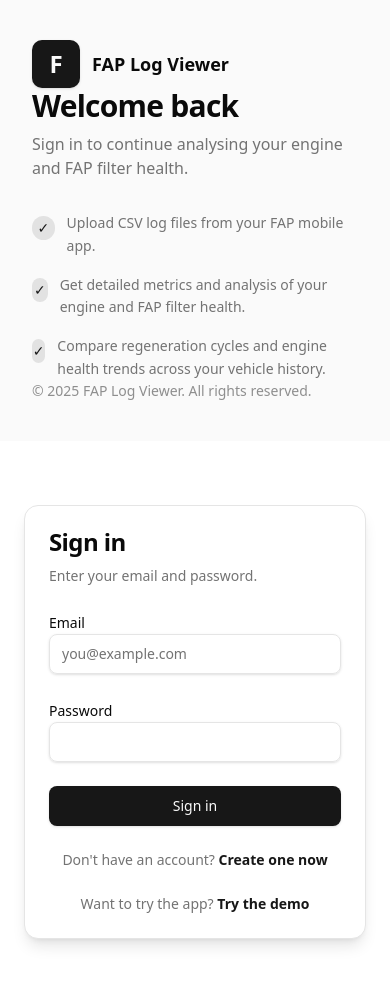
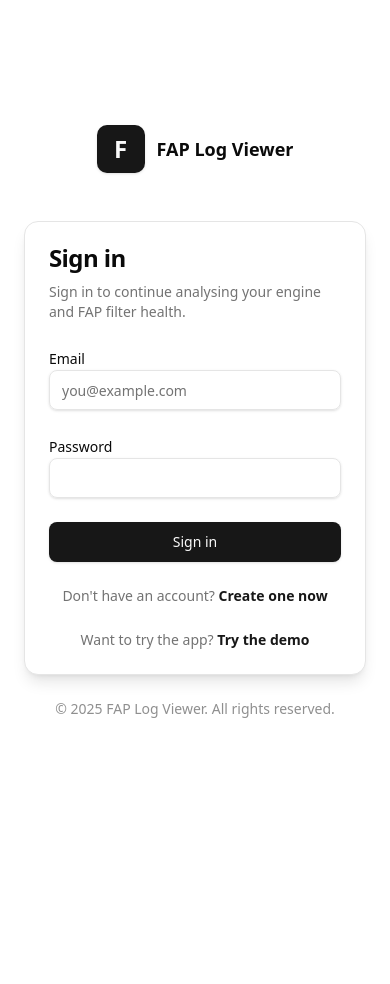
Before and after one commit to miloszk9/FAP-log-viewer, an Astro site in the folder frontend/: page / in a window 390 px wide. After the commit the page ends 844 px from the top, so only its background shows below. Built offline with nearby package versions, Linux system fonts and the light colour scheme; Astro itself is replaced by a stand-in of ours.

Commit message:
Refactor LoginView and RegisterView components to improve layout on mobile version

```diff
--- a/frontend/src/components/auth/LoginView.tsx
+++ b/frontend/src/components/auth/LoginView.tsx
@@ -117,7 +117,7 @@ export const LoginView: React.FC = () => {
     <div className="relative min-h-screen w-full bg-background">
       <div className="absolute inset-0 -z-10 bg-[radial-gradient(circle_at_top,_rgba(59,130,246,0.25),_transparent_55%)]" />
       <div className="mx-auto flex min-h-screen w-full flex-col lg:flex-row">
-        <aside className="flex flex-1 flex-col justify-between bg-sidebar px-8 py-10 text-sidebar-foreground">
+        <aside className="hidden flex-1 flex-col justify-between bg-sidebar px-8 py-10 text-sidebar-foreground lg:flex">
           <div className="flex items-center gap-3">
             <div className="flex h-12 w-12 items-center justify-center rounded-lg bg-primary text-primary-foreground shadow">
               <span className="text-2xl font-bold">F</span>
@@ -130,9 +130,6 @@ export const LoginView: React.FC = () => {
           <div className="space-y-8">
             <header className="space-y-2">
               <h1 className="text-3xl font-semibold tracking-tight sm:text-4xl">Welcome back</h1>
-              <p className="max-w-sm text-base text-muted-foreground">
-                Sign in to continue analysing your engine and FAP filter health.
-              </p>
             </header>
 
             <ul className="space-y-4 text-muted-foreground">
@@ -152,11 +149,18 @@ export const LoginView: React.FC = () => {
           </footer>
         </aside>
 
-        <main className="flex flex-1 items-center justify-center bg-background px-6 py-16 sm:px-12">
+        <main className="flex flex-1 flex-col items-center justify-center gap-6 bg-background px-6 py-16 sm:px-12">
+          <div className="flex items-center pb-6 gap-3 lg:hidden">
+            <div className="flex h-12 w-12 items-center justify-center rounded-lg bg-primary text-primary-foreground shadow">
+              <span className="text-2xl font-bold">F</span>
+            </div>
+            <p className="text-lg font-semibold text-foreground">FAP Log Viewer</p>
+          </div>
+
           <Card className="w-full max-w-md shadow-lg">
             <CardHeader className="space-y-3">
               <CardTitle>Sign in</CardTitle>
-              <CardDescription>Enter your email and password.</CardDescription>
+              <CardDescription>Sign in to continue analysing your engine and FAP filter health.</CardDescription>
             </CardHeader>
             <CardContent className="space-y-6">
               {registrationToast}
@@ -186,6 +190,10 @@ export const LoginView: React.FC = () => {
               ) : null}
             </CardContent>
           </Card>
+
+          <footer className="text-center text-sm text-muted-foreground/80 lg:hidden">
+            © {new Date().getFullYear()} FAP Log Viewer. All rights reserved.
+          </footer>
         </main>
       </div>
     </div>
--- a/frontend/src/components/auth/RegisterView.tsx
+++ b/frontend/src/components/auth/RegisterView.tsx
@@ -46,7 +46,14 @@ export const RegisterView: React.FC = () => {
     <div className="relative min-h-screen w-full bg-background">
       <div className="absolute inset-0 -z-10 bg-[radial-gradient(circle_at_center,_rgba(34,197,94,0.18),_transparent_55%)]" />
       <div className="mx-auto flex min-h-screen w-full flex-col lg:flex-row">
-        <main className="flex flex-1 items-center justify-center bg-background px-6 py-16 sm:px-12">
+        <main className="flex flex-1 flex-col items-center justify-center gap-6 bg-background px-6 py-16 sm:px-12">
+          <div className="flex items-center gap-3 pb-6 lg:hidden">
+            <div className="flex h-12 w-12 items-center justify-center rounded-lg bg-primary text-primary-foreground shadow">
+              <span className="text-2xl font-bold">F</span>
+            </div>
+            <p className="text-lg font-semibold text-foreground">FAP Log Viewer</p>
+          </div>
+
           <Card className="w-full max-w-md shadow-lg">
             <CardHeader className="space-y-3">
               <CardTitle>Create your account</CardTitle>
@@ -72,9 +79,13 @@ export const RegisterView: React.FC = () => {
               ) : null}
             </CardContent>
           </Card>
+
+          <footer className="text-center text-sm text-muted-foreground/80 lg:hidden">
+            © {new Date().getFullYear()} FAP Log Viewer. All rights reserved.
+          </footer>
         </main>
 
-        <aside className="flex flex-1 flex-col justify-between bg-sidebar px-8 py-10 text-sidebar-foreground">
+        <aside className="hidden flex-1 flex-col justify-between bg-sidebar px-8 py-10 text-sidebar-foreground lg:flex">
           <div className="flex items-center gap-3">
             <div className="flex h-12 w-12 items-center justify-center rounded-lg bg-primary text-primary-foreground shadow">
               <span className="text-2xl font-bold">F</span>
```
